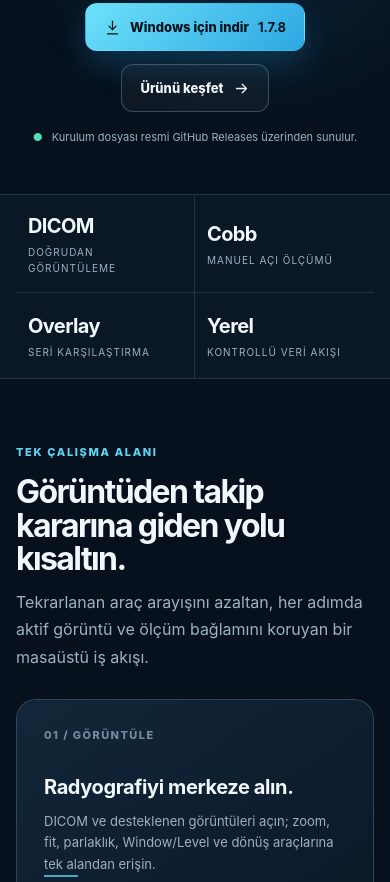
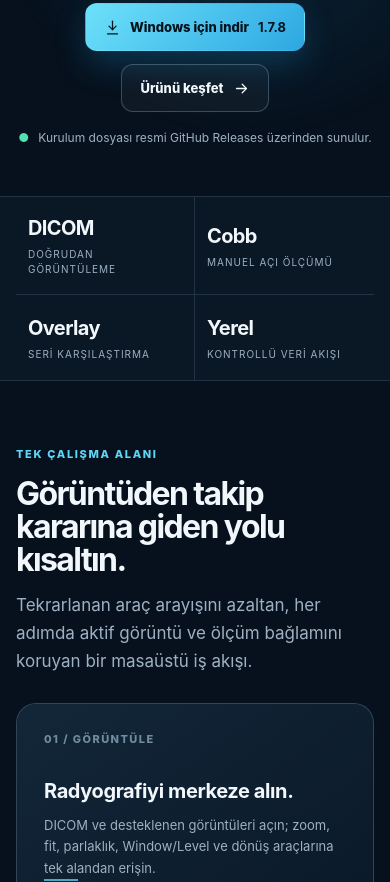
Before and after one commit to mryusufcan/scoliosis-followup-releases, a plain HTML site: page index.html in a window 390 px wide. Shown: the part 494-1376 px from the top of the page. Drawn offline with Linux system fonts and the light colour scheme; no server answers.

Commit message:
Add files via upload

```diff
--- a/index.html
+++ b/index.html
@@ -179,6 +179,25 @@ body.lightbox-open{
   .media-frame::after{opacity:.85;transform:none}
 }
 
+/* Okunabilirlik ayarı: başlık ölçüleri ve lightbox davranışı korunur. */
+.feature-copy p{font-size:16px}
+.check-list li{font-size:14px}
+.section-intro{font-size:17px}
+.subline,
+.hero-note,
+.media-label,
+.version-chip,
+.release-link,
+footer,
+.media-frame::after,
+.lightbox-hint{font-size:12px}
+
+@media(max-width:760px){
+  .feature-copy p{line-height:1.7}
+  .section-intro{line-height:1.65}
+  .subline{align-items:flex-start;line-height:1.55}
+}
+
 </style>
 </head>
 <body>
```
